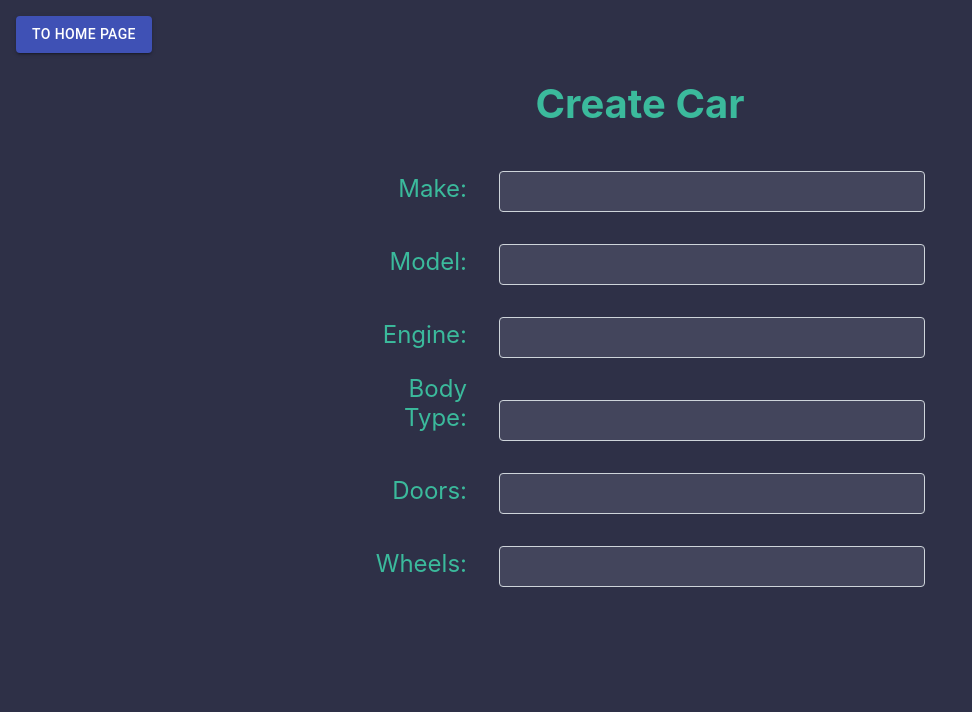
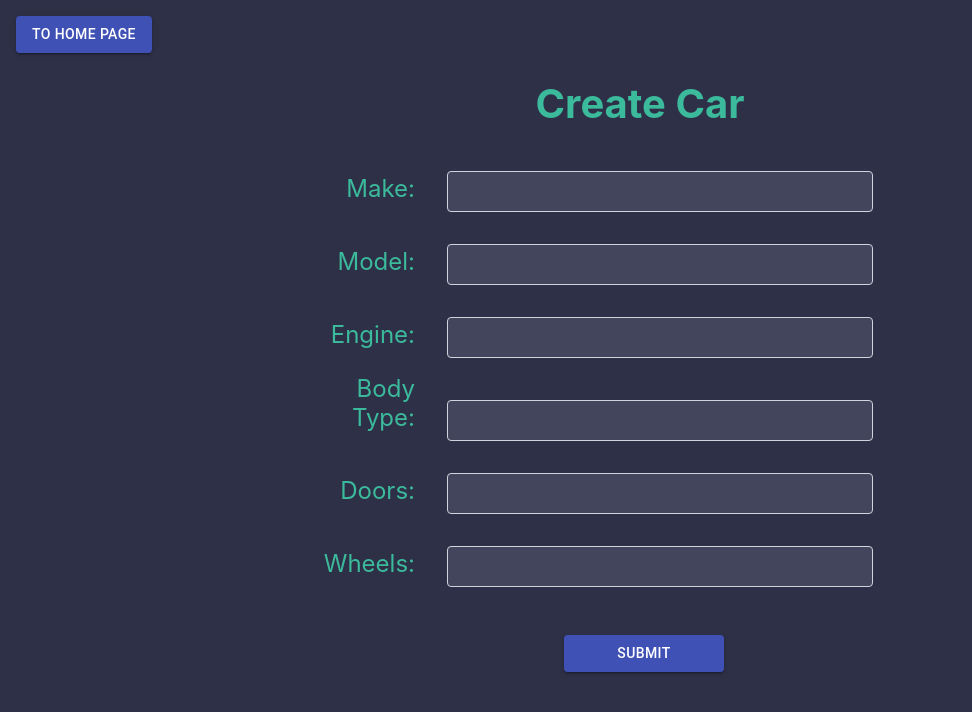
Before and after one commit to christian-sugianto/mini-carsales-app, a React (Create React App) app in the folder frontend/: page /Car in a window 1280 px wide. Shown: the top 712 px of the page, without its empty margins (0-972 px from the left). Built offline with nearby package versions, Linux system fonts and the light colour scheme.

Commit message:
style update on car form

```diff
--- a/frontend/src/components/CarForm.tsx
+++ b/frontend/src/components/CarForm.tsx
@@ -1,15 +1,21 @@
 import React from 'react';
 import CarFormField from './CarFormField';
+import StyledButton from './StyledButton';
 
 const CarForm: React.FC = () => {
   return (
-    <form style={{ display: 'block' }}>
+    <form style={{ display: 'block', marginLeft: '-6.5rem' }}>
       <CarFormField text="Make" />
       <CarFormField text="Model" />
       <CarFormField text="Engine" />
       <CarFormField text="Body Type" />
       <CarFormField text="Doors" />
       <CarFormField text="Wheels" />
+      <StyledButton
+        text="Submit"
+        style={{ width: '10rem', marginLeft: '7rem', marginTop: '2rem' }}
+        onClick={() => {}}
+      />
     </form>
   );
 };
--- a/frontend/src/components/StyledButton.tsx
+++ b/frontend/src/components/StyledButton.tsx
@@ -4,11 +4,17 @@ import { Button } from '@material-ui/core';
 interface Props {
   text: string;
   onClick: () => void;
+  style?: any;
 }
 
-const StyledButton: React.FC<Props> = ({ text, onClick }) => {
+const StyledButton: React.FC<Props> = ({ text, onClick, style }) => {
   return (
-    <Button variant="contained" color="primary" onClick={() => onClick()}>
+    <Button
+      style={style ? style : {}}
+      variant="contained"
+      color="primary"
+      onClick={() => onClick()}
+    >
       {text}
     </Button>
   );
```
